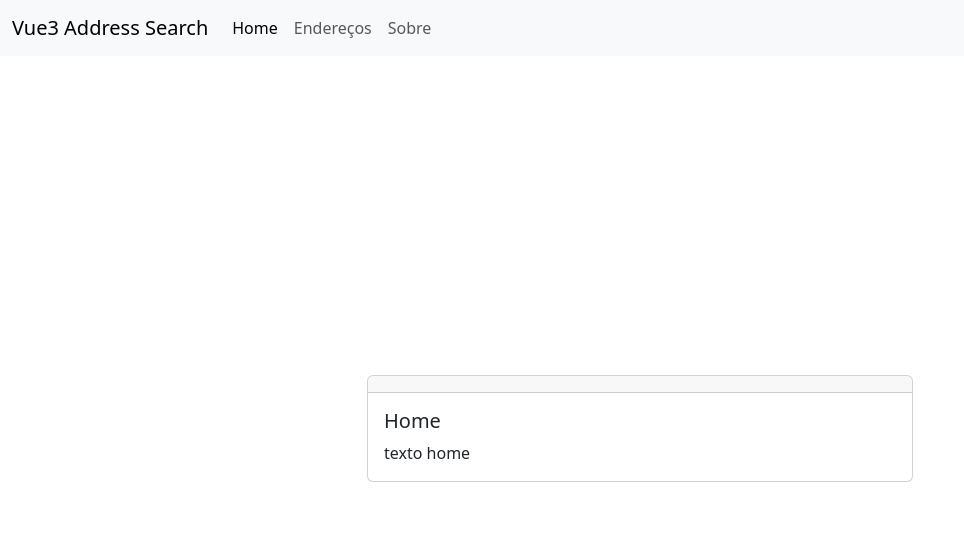
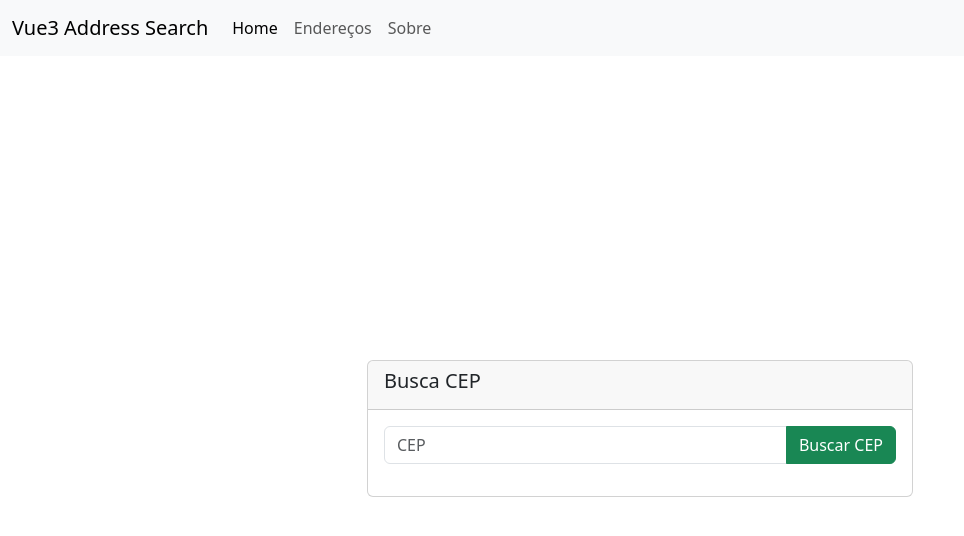
Before and after one commit to mcl-rodrigues/vue3-address-search, a Vue app: page / in a window 1280 px wide. Shown: the top 536 px of the page, without its empty margins (0-964 px from the left). Built offline with nearby package versions, Linux system fonts and the light colour scheme.

Commit message:
feat: implementa form de cadastro de endereços

```diff
--- a/package.json
+++ b/package.json
@@ -14,6 +14,7 @@
   },
   "dependencies": {
     "bootstrap": "^5.3.8",
+    "imask": "^7.6.1",
     "vue": "^3.5.32",
     "vue-router": "^5.0.4"
   },
--- a/src/views/Home.vue
+++ b/src/views/Home.vue
@@ -1,18 +1,118 @@
 <script setup>
 import CenteredCardLayout from '../layouts/CenteredCardLayout.vue'
+import { ref, reactive, onMounted } from 'vue'
+import IMask from 'imask'
+
+const cep = ref('')
+const cepInput = ref(null)
+const addressLoaded = ref(false)
+const address = reactive({
+  street: '',
+  number: '',
+  complement: '',
+  district: '',
+  city: '',
+  state: ''
+})
+
+onMounted(() => {
+  IMask(cepInput.value, {
+    mask: '00000-000'
+  })
+})
+
+function handleSubmit() {
+  //
+}
 </script>
 
 <template>
   <CenteredCardLayout>
     <div class="card">
       <div class="card-header">
-
+        <h5 class="card-title">Busca CEP</h5>
       </div>
       <div class="card-body">
-        <h5 class="card-title">Home</h5>
-        <p class="card-text">
-          texto home
-        </p>
+        <form @submit.prevent="handleSubmit">
+          <div class="input-group mb-3">
+            <input
+              ref="cepInput"
+              v-model="cep"
+              type="text"
+              class="form-control"
+              placeholder="CEP"
+            >
+            <button class="btn btn-success" type="button" id="cep-search-btn">Buscar CEP</button>
+          </div>
+          <div
+            v-if="addressLoaded"
+          >
+            <div class="mb-3">
+              <label for="text-address" class="form-label">Endereço</label>
+              <input
+                v-model="address.street"
+                type="text"
+                class="form-control"
+                id="text-address"
+                placeholder="Endereço"
+                disabled
+              >
+            </div>
+            <div class="mb-3">
+              <label for="text-address-number" class="form-label">Número</label>
+              <input
+                v-model="address.number"
+                type="text"
+                class="form-control"
+                id="text-address-number"
+                placeholder="Número"
+              >
+            </div>
+            <div class="mb-3">
+              <label for="text-address-complement" class="form-label">Complemento</label>
+              <input
+                v-model="address.complement"
+                type="text"
+                class="form-control"
+                id="text-address-complement"
+                placeholder="Complemento"
+              >
+            </div>
+            <div class="mb-3">
+              <label for="text-district" class="form-label">Bairro</label>
+              <input
+                v-model="address.district"
+                type="text"
+                class="form-control"
+                id="text-district"
+                placeholder="Bairro"
+                disabled
+              >
+            </div>
+            <div class="mb-3">
+              <label for="text-city" class="form-label">Cidade</label>
+              <input
+                v-model="address.city"
+                type="text"
+                class="form-control"
+                id="text-city"
+                placeholder="Cidade"
+                disabled
+              >
+            </div>
+            <div class="mb-3">
+              <label for="text-state" class="form-label">Estado</label>
+              <input
+                v-model="address.state"
+                type="text"
+                class="form-control"
+                id="text-state"
+                placeholder="Estado"
+                disabled
+              >
+            </div>
+          </div>
+        </form>
       </div>
     </div>
   </CenteredCardLayout>
```
Also changed, not shown: src/views/About.vue (+2 -6 lines), src/views/Addresses.vue (+2 -6 lines), 1 other file (tests, documents, lock files or other folders).
